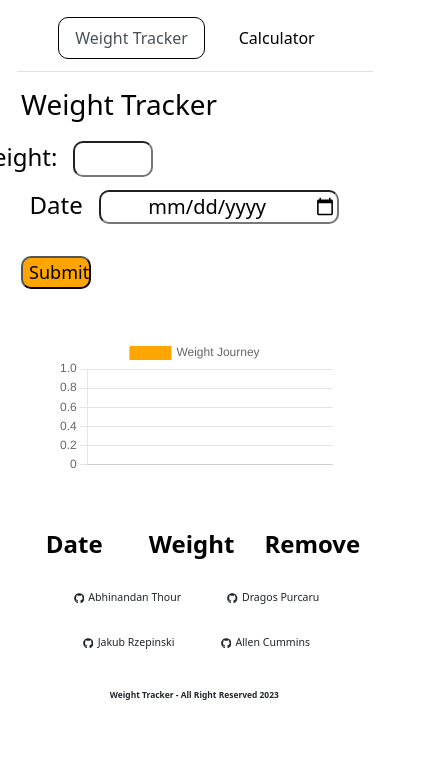
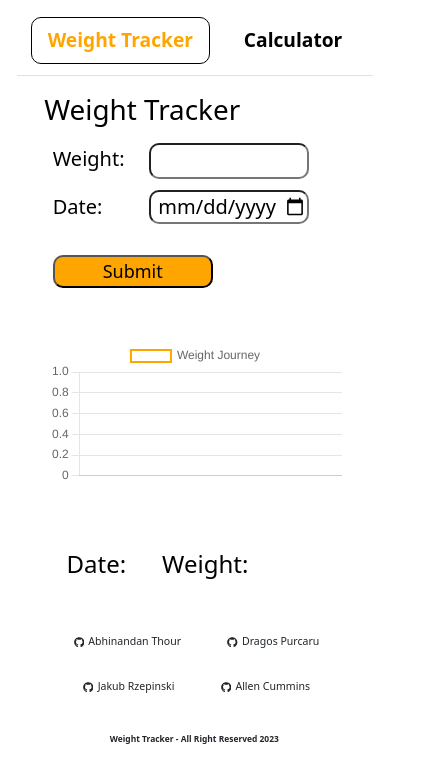
Before and after one commit to Bh00fie/Weight-Tracker, a React (Create React App) app: page /tracker in a window 390 px wide. Shown: the top 782 px of the page, 425 px wide, since content can reach past the window. Built offline with nearby package versions, Linux system fonts and the light colour scheme.

Commit message:
fixed alignment in the Weight Tracker page, set Weight Tracker page to be home, made text weight and size consistent, improved responsiveness of the graph, repository file needs to be reorganised and comments needs to be added as well as Calculator page needs to be fixed

```diff
--- a/src/App.css
+++ b/src/App.css
@@ -19,6 +19,23 @@ input, select{
     border-radius: 10px;
 }
 
+.App {
+    margin: 0 20%;
+}
+
+@media (max-width:  1200px) {
+    .App {
+        margin: 0 10%;
+    }
+}
+
+@media (max-width: 768px) {
+    .App {
+        margin: 0 7.5%;
+    }
+}
+
+
 button {
     width: 20%;
     border-radius: 10px;
--- a/src/App.js
+++ b/src/App.js
@@ -1,5 +1,5 @@
 import React from 'react';
-import { BrowserRouter as Router, Route, Routes } from 'react-router-dom';
+import { BrowserRouter as Router, Route, Routes, Navigate } from 'react-router-dom';
 import NavTabs from './components/navbar/NavTabs';
 import Tracker from './components/pages/Tracker';
 import Calculator from './components/pages/Calculator';
@@ -14,7 +14,7 @@ function App() {
       <div>
         <NavTabs />
         <Routes>
-          {/* <Route path="/" element={<Home />} /> */}
+          <Route path="/" element={<Navigate to="tracker" />} />
           <Route path="tracker" element={<Tracker />} />
           <Route path="calculator" element={<Calculator />} />
         </Routes>
--- a/src/components/navbar/navBar.css
+++ b/src/components/navbar/navBar.css
@@ -11,13 +11,16 @@
     border: 1px solid var(--textColour);
     border-radius: 10px;
     border-color: black;
+    color: var(--buttonColour);
+
 }
 
 .nav-link {
     color: var(--textColour);
-    font-weight: 500;
+    font-size: larger;
     --bs-nav-link-hover-color: var(--buttonColour);
     border-radius: 10px;
+    font-weight: bold;
 }
 
 .nav-tabs{
--- a/src/components/pages/Calculator.js
+++ b/src/components/pages/Calculator.js
@@ -1,7 +1,6 @@
 import React,{useEffect, useState } from "react";
 import CalcGrid from "../sections/CalcGrid/CalcGrid";
 import MealList from "../sections/mealPlan/mealdata";
-
 
 const currentUserData = {
   height:  "",
@@ -9,9 +8,6 @@ const currentUserData = {
   gender: "",
   exercise: ""
 }
-
-
-
 
 function Calculator() {
   const [mealData, setMealData] = useState(null);
--- a/src/components/pages/Tracker.js
+++ b/src/components/pages/Tracker.js
@@ -36,11 +36,7 @@ const Tracker = () => {
         label: "Weight Journey",
         data: ChartData.map((data) => data.weight),
         backgroundColor: [
-          "orange",
-          "#ecf0f1",
-          "#50AF95",
-          "#f3ba2f",
-          "#2a71d0",
+          "white",
         ],
         borderColor: "orange",
         borderWidth: 2,
@@ -104,7 +100,7 @@ const Tracker = () => {
           />
         </div>
         <div className="dateInput">
-          <label htmlFor="NewDate">Date</label>
+          <label htmlFor="NewDate">Date:</label>
           <input
             id="NewDate"
             type="date"
@@ -124,16 +120,16 @@ const Tracker = () => {
       <table>
         <thead>
           <tr className="tableHeader">
-            <th>Date</th>
-            <th>Weight</th>
-            <th>Remove</th>
+            <th>Date:</th>
+            <th>Weight:</th>
+            <th></th>
           </tr>
         </thead>
         <tbody>
           {weightData.map((data, index) => (
             <tr key={index} className="tableBody">
               <td>{data.date}</td>
-              <td>{data.weight}</td>
+              <td>{data.weight} Kg</td>
               <td>
                 <button className="removeButton" onClick={() => removeData(index)}>Remove</button>
               </td>
--- a/src/components/pages/tracker.css
+++ b/src/components/pages/tracker.css
@@ -1,35 +1,44 @@
 .lineChart {
-    margin-left: auto;
-    margin-right: auto;
+    /* margin-left: auto;
+    margin-right: auto; */
     margin-top: 3rem;
-    width: 80%;
+    /* width: 80%; */
+    display: flex;
+    justify-content: center;
 }
 
-.weightInput {
-    width: 20%;
+.weightInput, .dateInput {
     display: flex;
     align-items: center;
-    justify-content: center;
+    justify-content: flex-start;
+    margin-top: 1vh;
+}
+.weightInput{
     margin-top: 2vh;
+}
+
+.weightInput label, .dateInput label {
+    width: 5rem;
 }
 
 .weightInput label {
     margin-top: 0;
 }
 
-.dateInput {
-    width: 400px;
-}
 
 .submitButton {
-    width: 20%;
+    margin: 0 1vh;
     border-radius: 10px;
     background-color: orange;
     color: var(--buttonText);
     font-size: large;
+    width: 10rem;
 }
 
 table {
+    display: flex;
+    flex-direction: column;
+    align-items: center;
     margin-left: auto;
     margin-right: auto;
     margin-top: 6vh;
@@ -39,12 +48,15 @@ table {
     text-align: center;
 }
 
+
 th, td {
     width: 15vh;
 }
 
-th, .weightInput label, .dateInput label {
+th {
     font-size: 1.5rem;
+    font-weight: 500;
+
 }
 
 .weightInput label, .dateInput label {
@@ -55,12 +67,8 @@ th, .weightInput label, .dateInput label {
     text-align: center;
 }
 
-.weightInput input {
-    width: 5rem;
-}
-
-.dateInput input {
-    width: 15rem;
+.weightInput input, .dateInput input {
+    width: 10rem;
 }
 
 td, .weightInput, .dateInput {
@@ -78,3 +86,7 @@ td, .weightInput, .dateInput {
 .removeButton {
     width: fit-content;
 }
+
+thead {
+    margin-bottom: 1rem;
+}
```
